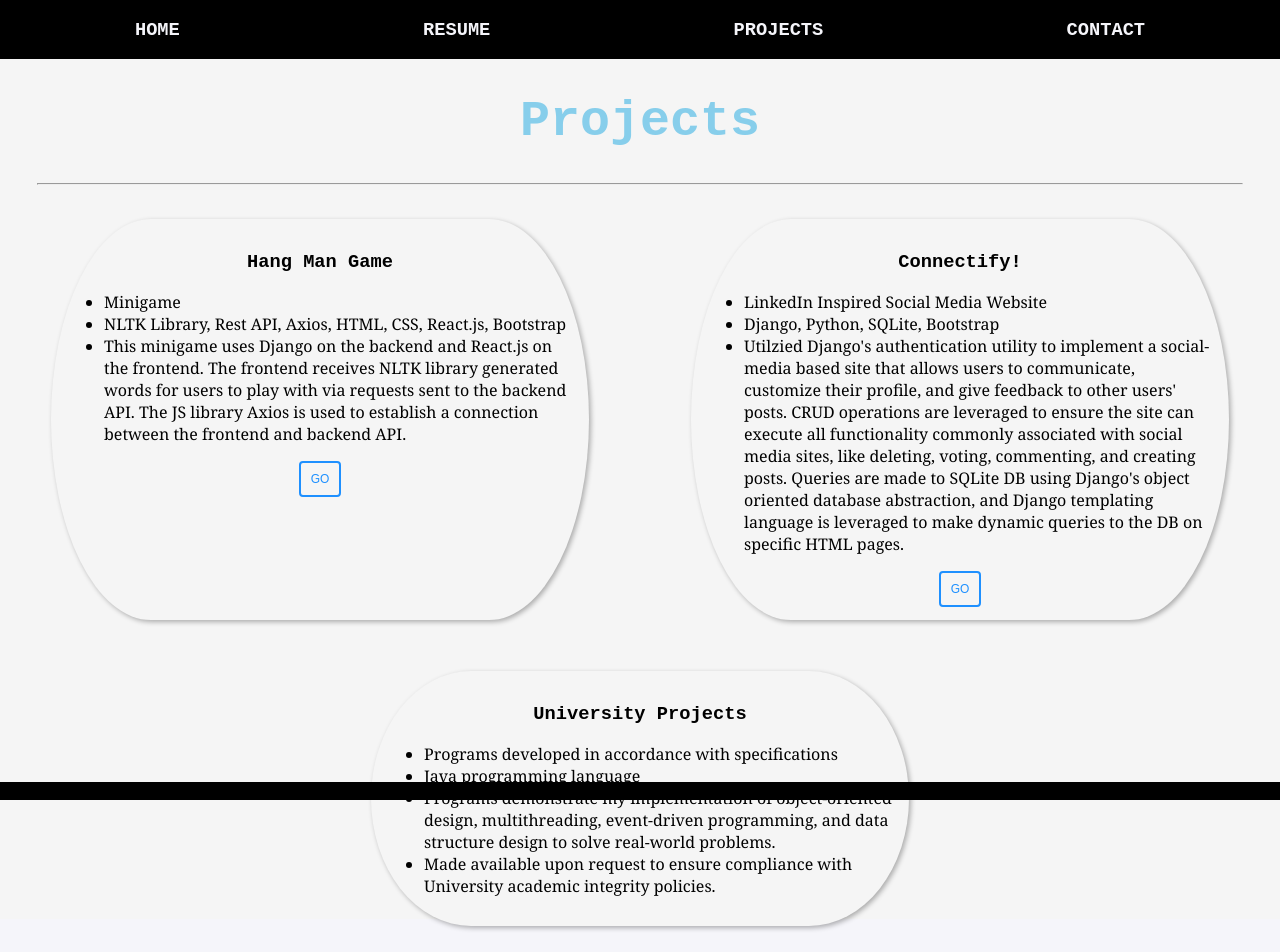
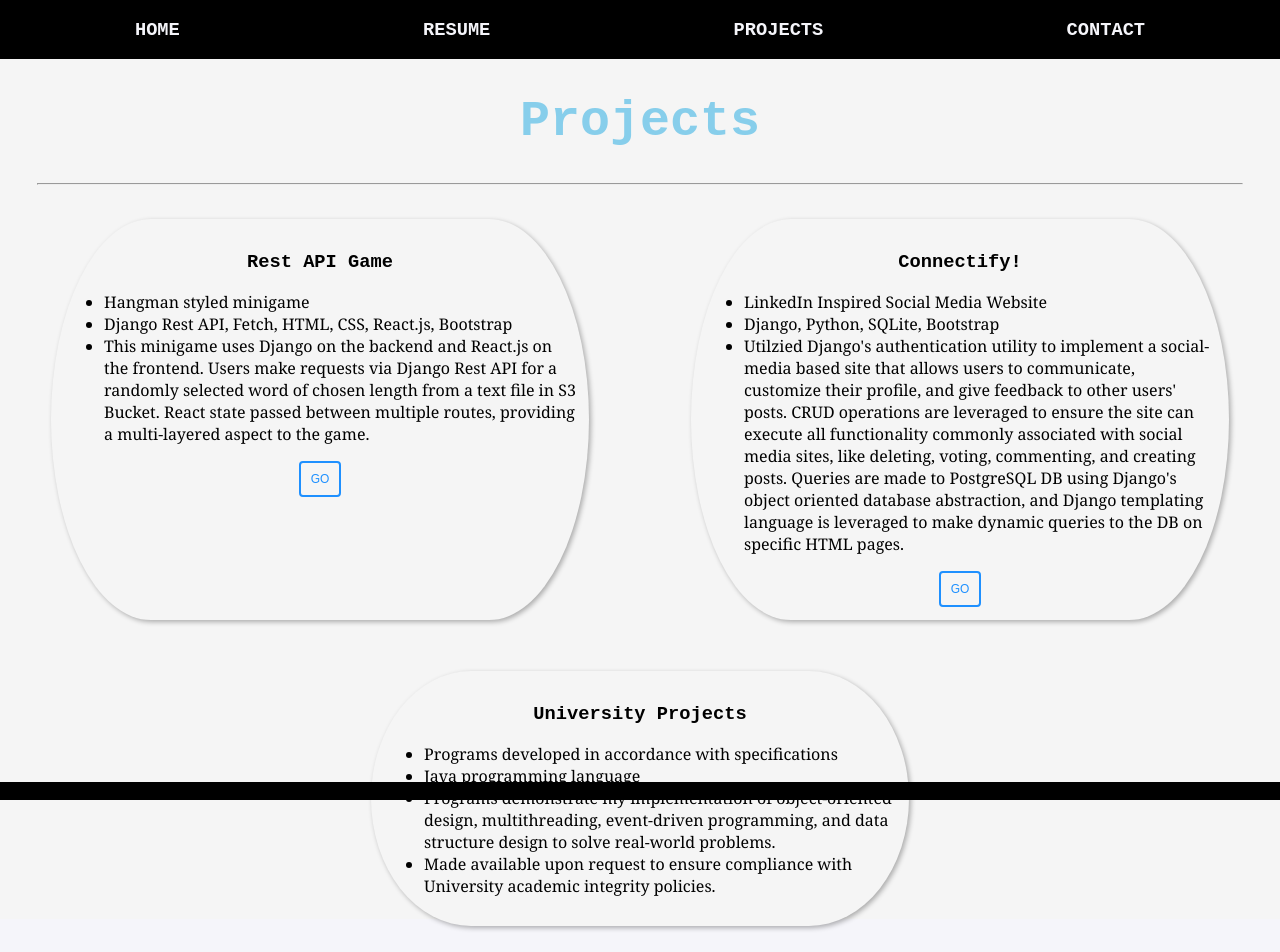
Before and after one commit to ataifam/main, a Django app: template templates/main/projects.html in a window 1280 px wide. Run offline with Django 3.2, Linux system fonts and the light colour scheme; the template is opened without the code that fills it, so the values that code supplies are empty.

Commit message:
changed project desc for rest API game

```diff
--- a/templates/main/projects.html
+++ b/templates/main/projects.html
@@ -12,15 +12,15 @@
     <div id="project-display">
         <div class="project_panels">
             <center>
-                <h3>Hang Man Game</h3>
+                <h3>Rest API Game</h3>
             </center>
             <ul>
-                <li>Minigame</li>
-                <li>NLTK Library, Rest API, Axios, HTML, CSS, React.js, Bootstrap</li>
+                <li>Hangman styled minigame</li>
+                <li>Django Rest API, Fetch, HTML, CSS, React.js, Bootstrap</li>
                 <li>
-                    This minigame uses Django on the backend and React.js on the frontend. The frontend receives
-                    NLTK library generated words for users to play with via requests sent to the backend API.
-                    The JS library Axios is used to establish a connection between the frontend and backend API.
+                    This minigame uses Django on the backend and React.js on the frontend. Users make
+                    requests via Django Rest API for a randomly selected word of chosen length from a text file in S3 Bucket.
+                    React state passed between multiple routes, providing a multi-layered aspect to the game.
                 </li>
             </ul>
             <center><a href="{% url 'hangman:hangman-front' %}"><button>Go</button></center></a>
@@ -37,7 +37,7 @@
                     Utilzied Django's authentication utility to implement a social-media based site that allows users to communicate,
                     customize their profile, and give feedback to other users' posts. CRUD operations are leveraged to ensure the site
                     can execute all functionality commonly associated with social media sites, like deleting, voting, commenting, and creating posts.
-                    Queries are made to SQLite DB using Django's object oriented database abstraction, and Django templating language is leveraged to make dynamic queries
+                    Queries are made to PostgreSQL DB using Django's object oriented database abstraction, and Django templating language is leveraged to make dynamic queries
                     to the DB on specific HTML pages.
                 </li>
             </ul>
```
